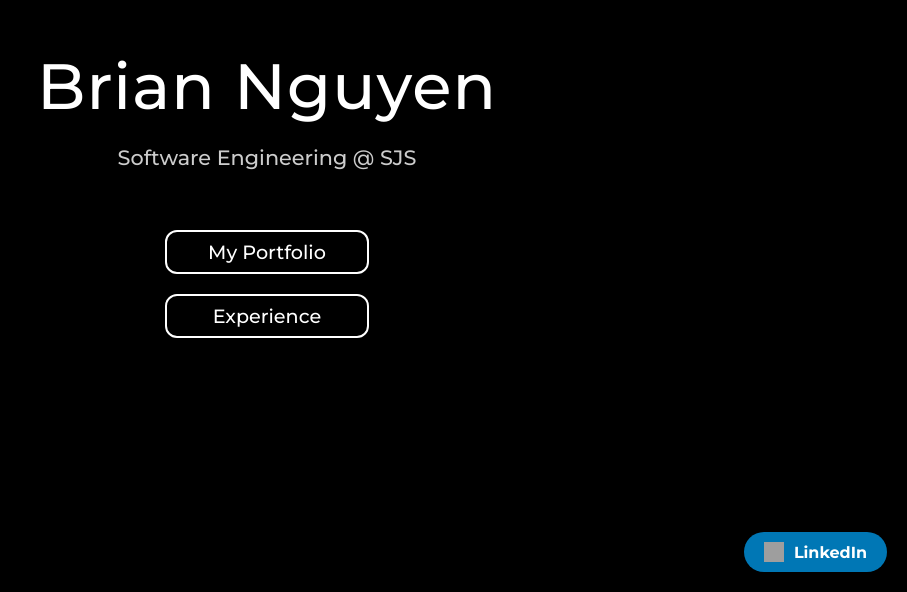
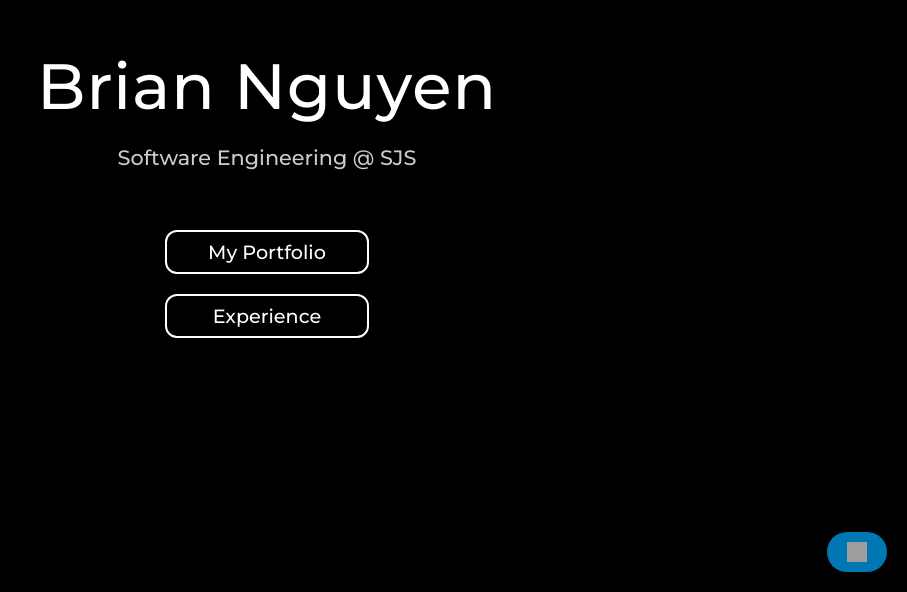
Before and after one commit to bngu3/portfolio, a plain HTML site: page index.html in a window 1280 px wide. Shown: the part 208-800 px from the top of the page, without its empty margins (373-1280 px from the left). Drawn offline with Linux system fonts and the light colour scheme; grey boxes are pictures that could not be loaded.

Commit message:
Update index.html

```diff
--- a/index.html
+++ b/index.html
@@ -18,7 +18,6 @@
 
     <a href="https://www.linkedin.com/in/brian-nguyen-65a7b4260/" target="_blank" class="linkedin-button">
         <img src="https://cdn-icons-png.flaticon.com/512/174/174857.png" alt="LinkedIn" class="linkedin-logo">
-        LinkedIn
     </a>
     <script src="script.js"></script>
 </body>
```
